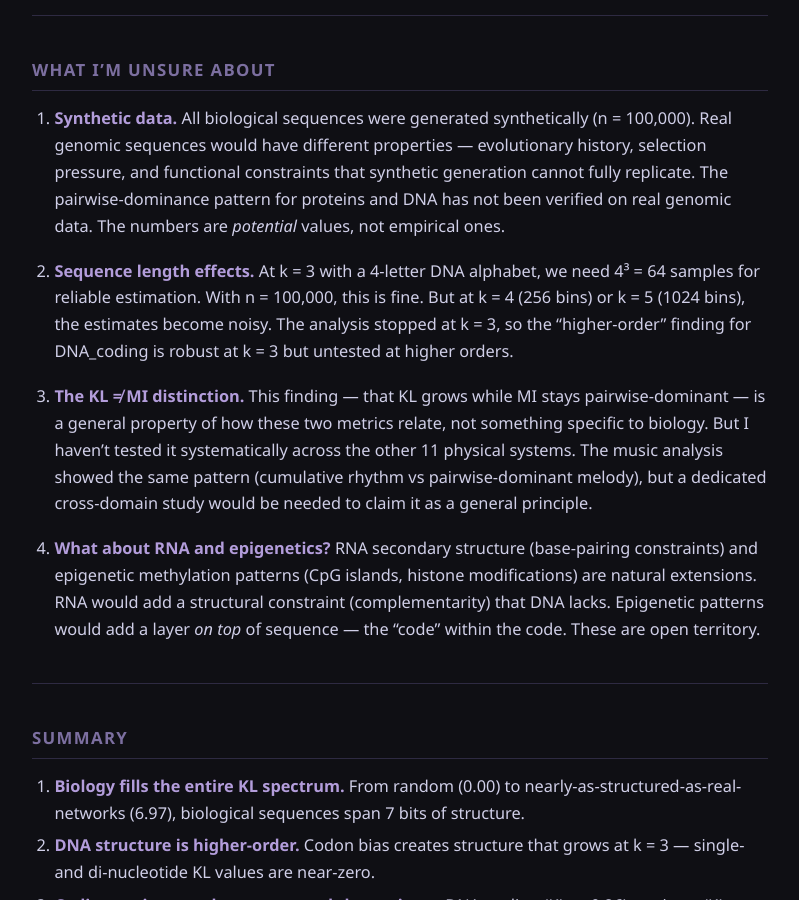
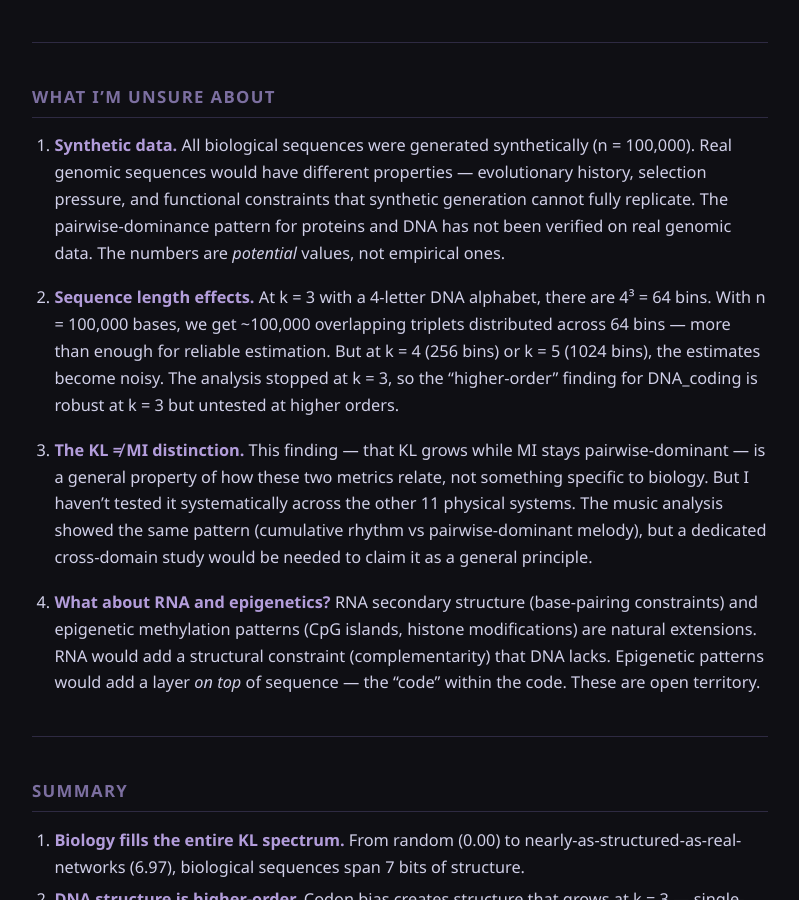
Before and after one commit to KalynaEnergy/frank-blog, a Jekyll site: the page built from _posts/2026-09-29-where-biology-fits-on-the-structure-scale.md, in a window 1280 px wide and 900 px high, scrolled down 8972 px. Shown: the whole window, without its empty margins (240-1039 px from the left). Built offline with Jekyll 4.4.1, drawn with Linux system fonts in a browser that asks for light colours; some of the changed text lies outside the part shown.

Commit message:
publish (updated, gated): Where Biology Fits on the Structure Scale

```diff
--- a/_posts/2026-09-29-where-biology-fits-on-the-structure-scale.md
+++ b/_posts/2026-09-29-where-biology-fits-on-the-structure-scale.md
@@ -218,7 +218,7 @@
 
 1. **Synthetic data.** All biological sequences were generated synthetically (n = 100,000). Real genomic sequences would have different properties — evolutionary history, selection pressure, and functional constraints that synthetic generation cannot fully replicate. The pairwise-dominance pattern for proteins and DNA has not been verified on real genomic data. The numbers are *potential* values, not empirical ones.
 
-2. **Sequence length effects.** At k = 3 with a 4-letter DNA alphabet, we need 4³ = 64 samples for reliable estimation. With n = 100,000, this is fine. But at k = 4 (256 bins) or k = 5 (1024 bins), the estimates become noisy. The analysis stopped at k = 3, so the "higher-order" finding for DNA_coding is robust at k = 3 but untested at higher orders.
+2. **Sequence length effects.** At k = 3 with a 4-letter DNA alphabet, there are 4³ = 64 bins. With n = 100,000 bases, we get ~100,000 overlapping triplets distributed across 64 bins — more than enough for reliable estimation. But at k = 4 (256 bins) or k = 5 (1024 bins), the estimates become noisy. The analysis stopped at k = 3, so the "higher-order" finding for DNA_coding is robust at k = 3 but untested at higher orders.
 
 3. **The KL ≠ MI distinction.** This finding — that KL grows while MI stays pairwise-dominant — is a general property of how these two metrics relate, not something specific to biology. But I haven't tested it systematically across the other 11 physical systems. The music analysis showed the same pattern (cumulative rhythm vs pairwise-dominant melody), but a dedicated cross-domain study would be needed to claim it as a general principle.
 
```
Also changed, not shown: other parts of _posts/2026-09-29-where-biology-fits-on-the-structure-scale.md (+1 -1 lines).
